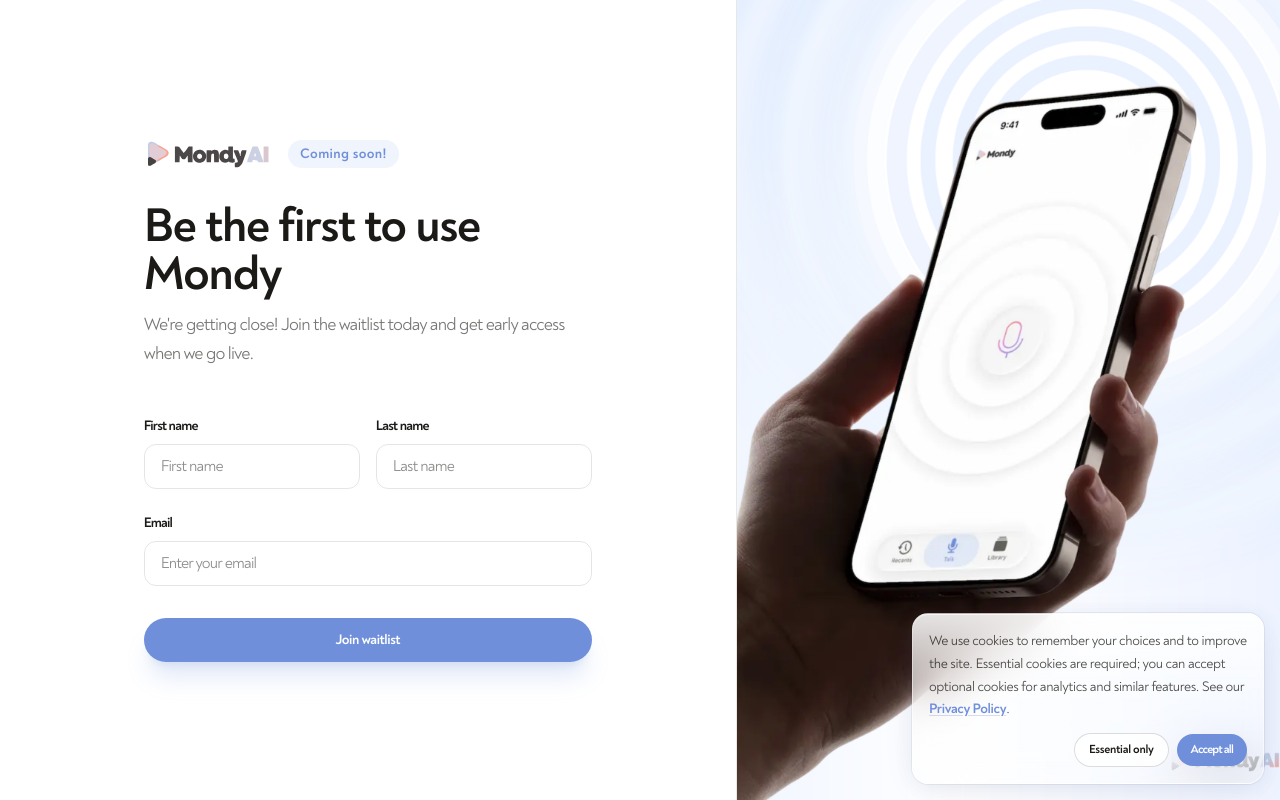
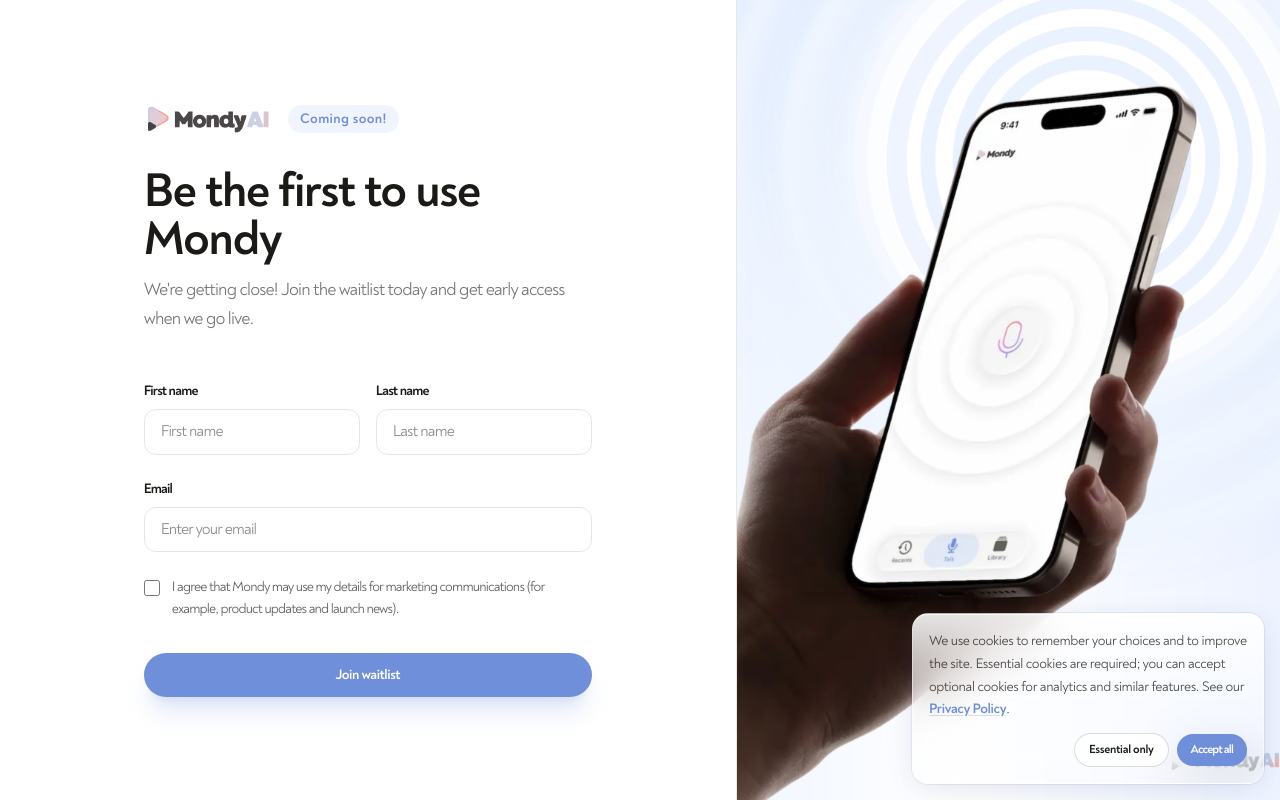
Before and after one commit to TezzeractTeams/Mondy, a Next.js app: page /infopage in a window 1280 px wide. Built offline with nearby package versions, Linux system fonts and the light colour scheme; no server answers.

Commit message:
concent tick

```diff
--- a/src/app/api/waitlist/route.ts
+++ b/src/app/api/waitlist/route.ts
@@ -36,7 +36,14 @@
     return NextResponse.json({ error: "Invalid request body." }, { status: 400 });
   }
 
-  const { firstName, lastName, email } = body as Record<string, unknown>;
+  const { firstName, lastName, email, marketingConsent } = body as Record<string, unknown>;
+
+  if (marketingConsent !== true) {
+    return NextResponse.json(
+      { error: "Please confirm that you agree to marketing use of your details." },
+      { status: 400 },
+    );
+  }
 
   const first =
     typeof firstName === "string" ? firstName.trim().slice(0, MAX_NAME) : "";
--- a/src/app/infopage/page.tsx
+++ b/src/app/infopage/page.tsx
@@ -14,6 +14,7 @@
   const [firstName, setFirstName] = useState("");
   const [lastName, setLastName] = useState("");
   const [email, setEmail] = useState(initialEmail);
+  const [marketingConsent, setMarketingConsent] = useState(false);
   const [status, setStatus] = useState<"idle" | "loading" | "success" | "error">("idle");
   const [message, setMessage] = useState("");
 
@@ -26,7 +27,12 @@
       const res = await fetch("/api/waitlist", {
         method: "POST",
         headers: { "Content-Type": "application/json" },
-        body: JSON.stringify({ firstName, lastName, email }),
+        body: JSON.stringify({
+          firstName,
+          lastName,
+          email,
+          marketingConsent,
+        }),
       });
       const data = (await res.json().catch(() => ({}))) as { error?: string };
 
@@ -41,6 +47,7 @@
       setFirstName("");
       setLastName("");
       setEmail("");
+      setMarketingConsent(false);
     } catch {
       setStatus("error");
       setMessage("Network error. Check your connection and try again.");
@@ -167,6 +174,25 @@
               />
             </div>
 
+            <div className="flex items-start gap-3">
+              <input
+                type="checkbox"
+                id="marketingConsent"
+                checked={marketingConsent}
+                onChange={(e) => setMarketingConsent(e.target.checked)}
+                disabled={submitting || done}
+                required
+                className="mt-1 h-4 w-4 shrink-0 rounded border-black/20 text-mondy-accent focus:ring-mondy-accent focus:ring-offset-0 disabled:opacity-50"
+              />
+              <label
+                htmlFor="marketingConsent"
+                className="text-sm leading-relaxed text-mondy-ink/70 cursor-pointer select-none"
+              >
+                I agree that Mondy may use my details for marketing communications (for example, product
+                updates and launch news).
+              </label>
+            </div>
+
             {message ? (
               <p
                 role="status"
```
